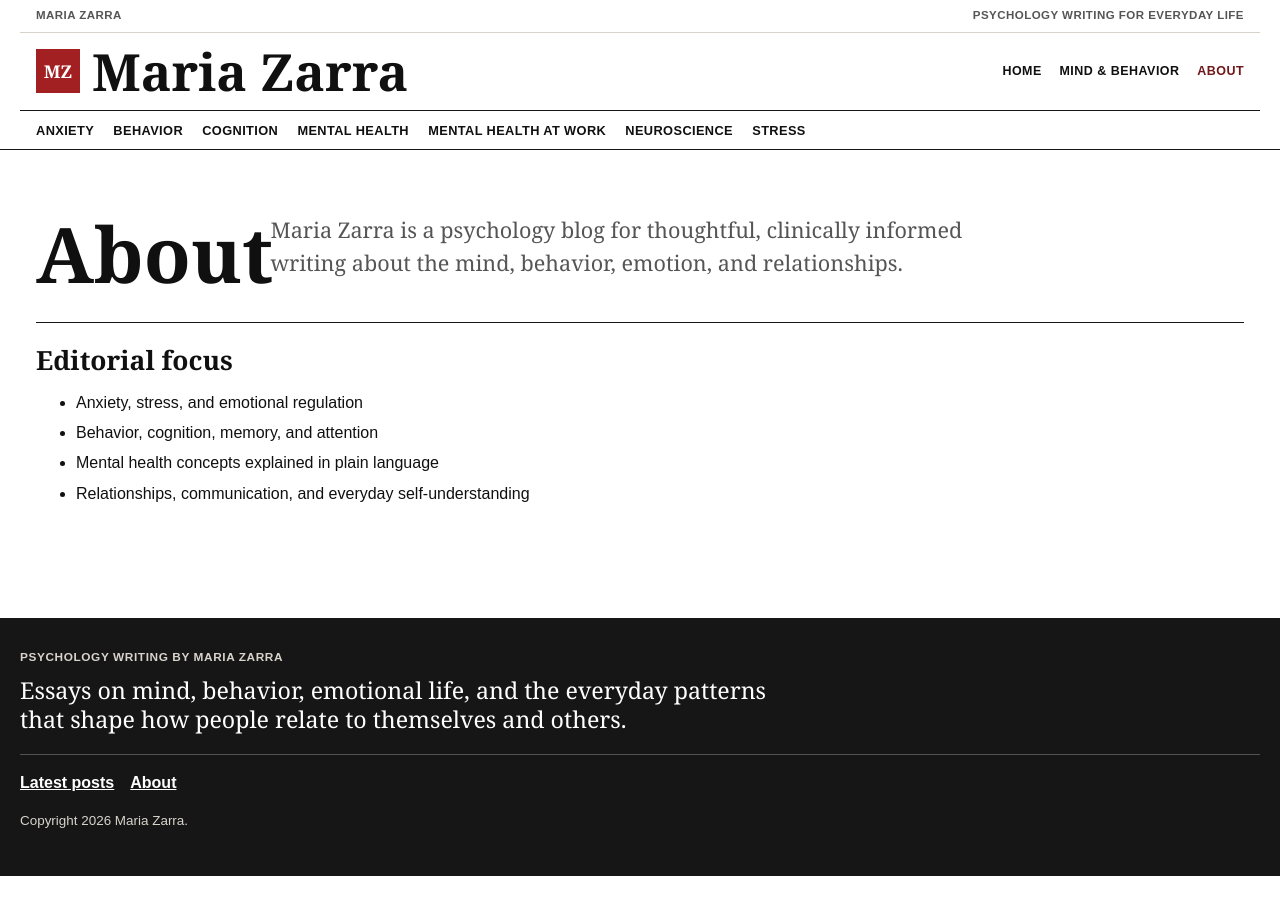
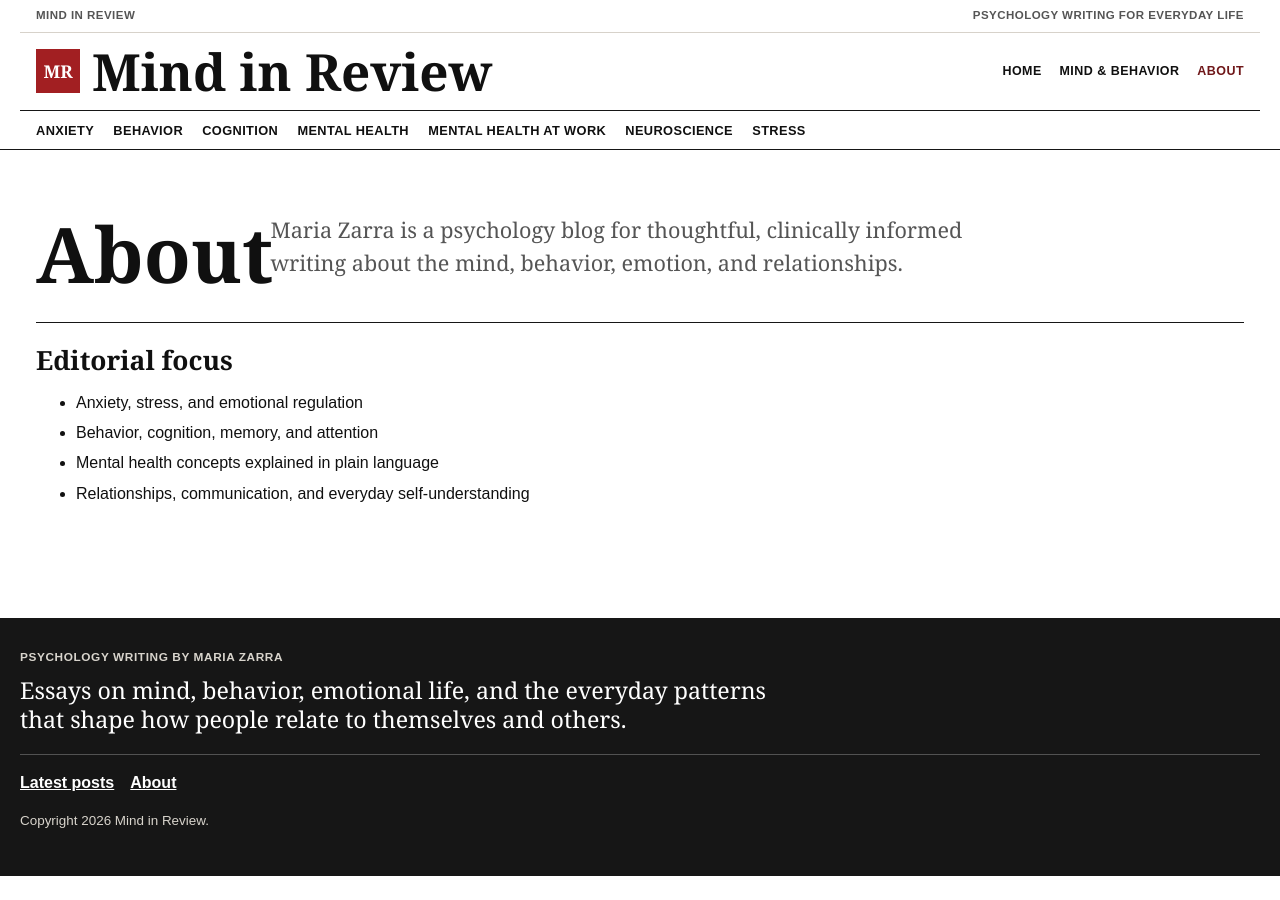
Before and after one commit to mariazarra/mariazarra.github.io, a Jekyll site: the page built from about.md, in a window 1280 px wide. Built offline with Jekyll 4.4.1, drawn with Linux system fonts in a browser that asks for light colours.

Commit message:
Update site masthead branding

```diff
--- a/_config.yml
+++ b/_config.yml
@@ -1,5 +1,5 @@
-title: Maria Zarra
-description: Psychology notes on minds, behavior, emotion, and everyday patterns.
+title: Mind in Review
+description: Evidence-based psychology, made readable.
 url: "https://mariazarra.github.io"
 baseurl: ""
 lang: en
--- a/_layouts/default.html
+++ b/_layouts/default.html
@@ -3,19 +3,19 @@
   <head>
     <meta charset="utf-8">
     <meta name="viewport" content="width=device-width, initial-scale=1">
-    <title>{% if page.title %}{{ page.title }} | {% endif %}{{ site.title }}</title>
+    <title>{% if page.title %}{% unless page.title == site.title %}{{ page.title }} | {% endunless %}{% endif %}{{ site.title }}</title>
     <meta name="description" content="{{ page.description | default: site.description }}">
     <link rel="stylesheet" href="{{ '/assets/css/styles.css' | relative_url }}">
   </head>
   <body>
     <header class="site-header">
       <div class="utility-bar">
-        <span>Maria Zarra</span>
+        <span>Mind in Review</span>
         <span>Psychology writing for everyday life</span>
       </div>
       <div class="header-inner">
         <a class="brand" href="{{ '/' | relative_url }}">
-          <span class="brand-mark">MZ</span>
+          <span class="brand-mark">MR</span>
           <span class="brand-name">{{ site.title }}</span>
         </a>
         <nav aria-label="Main navigation">
```
